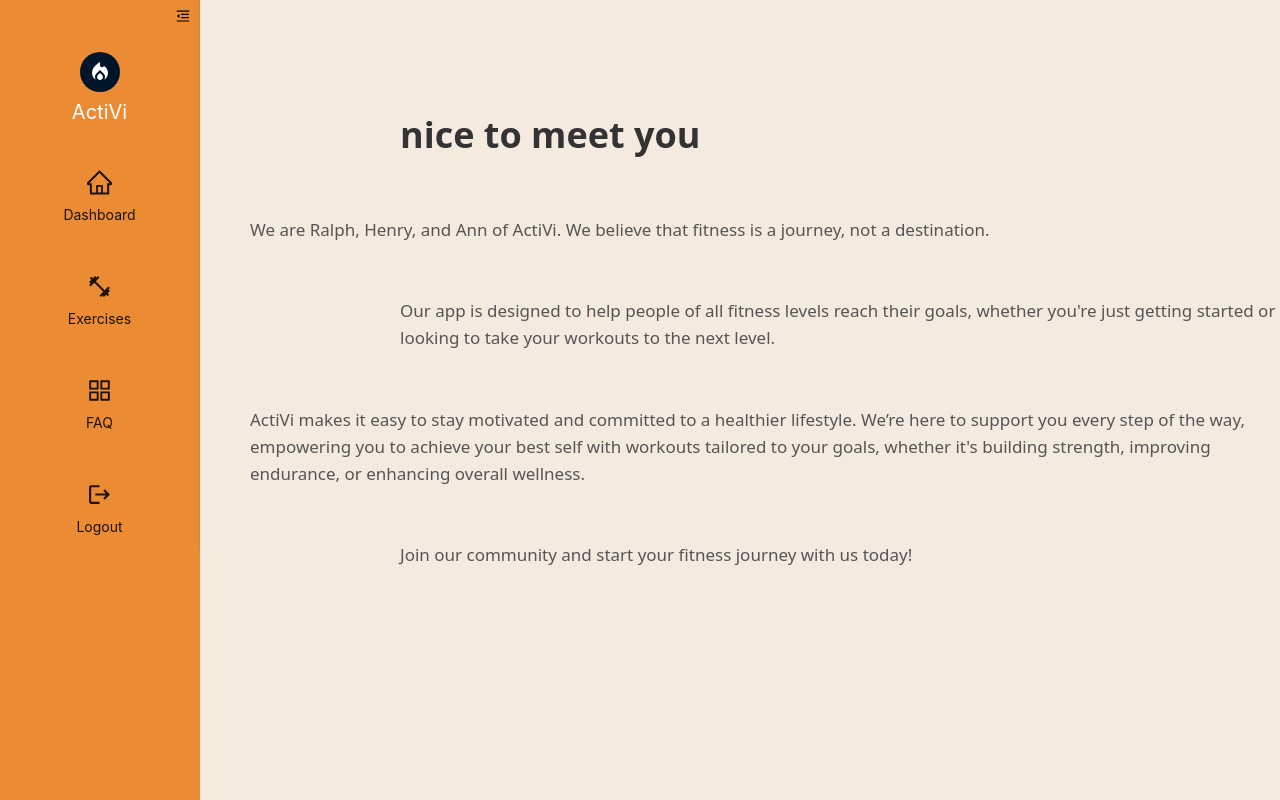
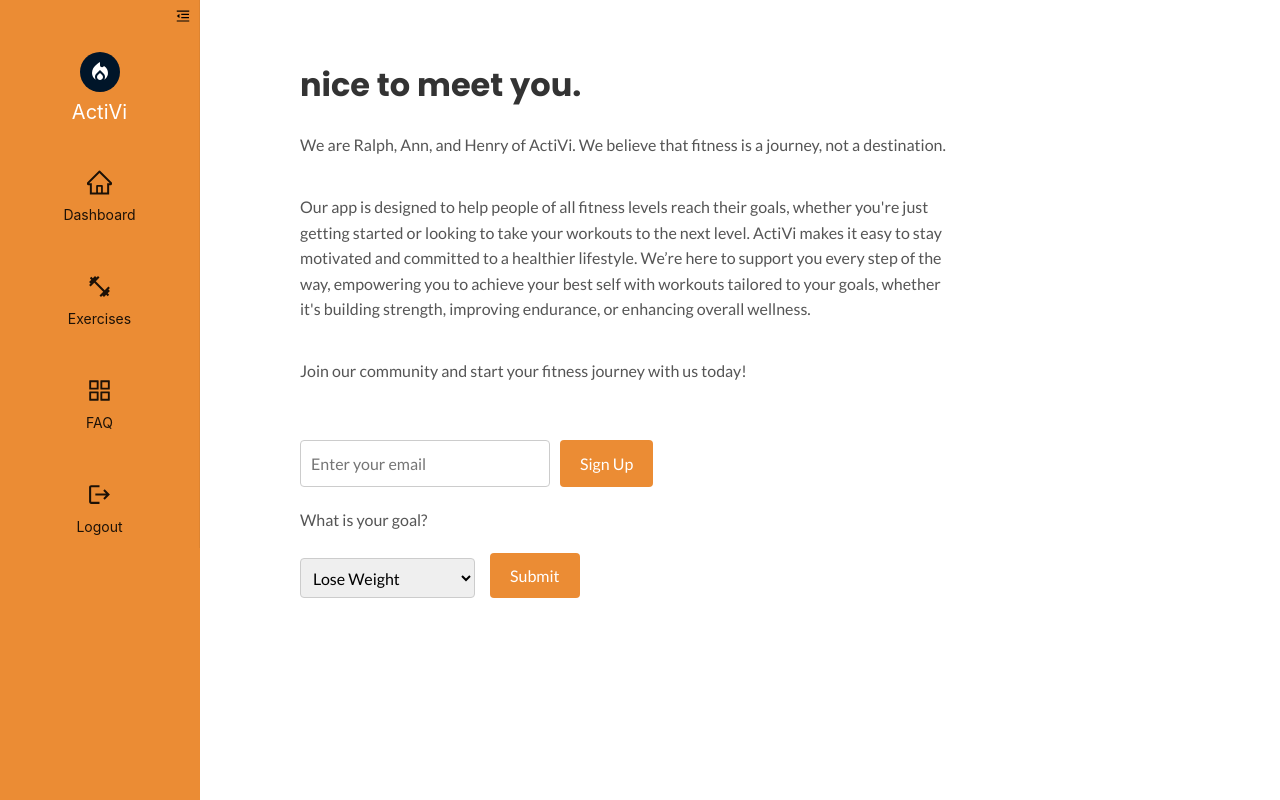
Before and after one commit to rlitoncs/ActiVi, a React (Create React App) app in the folder frontend/: page /about in a window 1280 px wide. Built offline with nearby package versions, Linux system fonts and the light colour scheme.

Commit message:
edit style of About page

```diff
--- a/frontend/src/components/beyondMVP/About.jsx
+++ b/frontend/src/components/beyondMVP/About.jsx
@@ -7,42 +7,46 @@ import Sidebar from '../navigation/Sidebar';
 const About = () => {
   return (
     <div className='about-container'>
+      <div className='image-sidebar'>
         <Sidebar />
+      </div>
 
       <div className='about-content'>
-        <div className='about-title'>
-          <p>nice to meet you</p>
-        </div>
-
-        <div className='about-body2'>
+        <h1 className='about-title'>nice to meet you.</h1>
         <p>
-            We are Ralph, Henry, and Ann of ActiVi. We believe that fitness is a
+          We are Ralph, Ann, and Henry of ActiVi. We believe that fitness is a
           journey, not a destination.
         </p>
-        </div>
-
-        <div className='about-body3'>
         <p>
           Our app is designed to help people of all fitness levels reach their
           goals, whether you're just getting started or looking to take your
-            workouts to the next level.
+          workouts to the next level. ActiVi makes it easy to stay motivated and
+          committed to a healthier lifestyle. We’re here to support you every
+          step of the way, empowering you to achieve your best self with
+          workouts tailored to your goals, whether it's building strength,
+          improving endurance, or enhancing overall wellness.
         </p>
+        <p>Join our community and start your fitness journey with us today!</p>
+        <div className='email-signup'>
+          <input
+            type='email'
+            placeholder='Enter your email'
+            className='email-input'
+          />
+          <button type="submit"className='submit-button'>Sign Up</button>
         </div>
 
-        <div className='about-body4'>
-          <p>
-            ActiVi makes it easy to stay motivated and committed to a healthier
-            lifestyle. We’re here to support you every step of the way,
-            empowering you to achieve your best self with workouts tailored to
-            your goals, whether it's building strength, improving endurance, or
-            enhancing overall wellness.
-          </p>
-        </div>
+        <label for='goal'>What is your goal?</label>
+        <div class='goal-selection'>
 
-        <div className='about-body5'>
-          <p>
-            Join our community and start your fitness journey with us today!
-          </p>
+          <select id='goal' name='goal'>
+            <option value='lose-weight'>Lose Weight</option>
+            <option value='build-muscle'>Build Muscle</option>
+            <option value='increase-flexibility'>Increase Flexibility</option>
+            <option value='improve-endurance'>Improve Endurance</option>
+            <option value='stay-active'>Stay Active</option>
+          </select>
+          <button type="submit" className="submit-button">Submit</button>
         </div>
       </div>
     </div>
--- a/frontend/src/styles/pages/About.scss
+++ b/frontend/src/styles/pages/About.scss
@@ -1,46 +1,106 @@
+@import url('https://fonts.googleapis.com/css2?family=Poppins:wght@700&family=Lato:wght@400&display=swap');
+
 .about-container {
   display: flex;
-  background-color: #f5eadf;
-}
-
-.about-content {
-  flex-direction: column;
-  align-items: center;
-  flex-grow: 5;
+  max-width: 1200px;
+  font-family: 'Lato', sans-serif;
 }
 
 .about-title {
   margin-top: 10%;
-  margin-left: 200px;
-  font-size: 36px;
+  font-size: 2.5em;
   font-weight: bold;
+  font-family: 'Poppins', sans-serif;
+  /* Bold font for the title */
+  font-size: 2em;
+  /* Adjust for larger, eye-catching text */
+  font-weight: 700;
   color: #333;
+  /* Slightly softer than black for a modern feel */
 }
 
-.about-body2,
-.about-body3,
-.about-body4,
-.about-body5 {
-  font-size: 17px;
+.about-content {
+  font-size: 1em;
+  /* Standard readable size */
+  line-height: 1.6;
+  /* Spacing for readability */
+  margin-bottom: 20px;
+  margin-left: 25%;
+  margin-right: 20%;
   color: #555;
-  line-height: 1.6;
+  display: flex;
+  gap: 20px;
+  /* Space between the image and text */
+  align-items: flex-start;
+  flex: 1;
+  flex-direction: column;
 }
 
-.about-body2 {
-  margin-top: 5%;
-  margin-left: 50px;
+
+
+.image-sidebar {
+  height: 100vh;
+  /* Full viewport height */
+  display: flex;
+  align-items: center;
+  justify-content: space-around;
+  position: fixed;
+  z-index: 1000;
+  /* Higher than other elements */
+}
+
+.journey-image {
+  width: 300px;
+  height: auto;
+  border-radius: 8px;
+}
+
+.email-signup {
+  margin-top: 20px;
+  display: flex;
+  gap: 10px;
+  /* Space between input and button */
+}
+
+.email-input {
+  padding: 10px;
+  border: 1px solid #ccc;
+  border-radius: 4px;
+  width: 250px;
+  /* Adjust width as needed */
+  font-size: 16px;
+}
+
+.submit-button {
+  padding: 10px 20px;
+  background-color: #EB8C34;
+  color: #fff;
+  border: none;
+  border-radius: 4px;
+  cursor: pointer;
+  font-size: 16px;
+}
+
+.submit-button:hover {
+  background-color: #e66a00;
+  /* Darker shade on hover */
+}
+
+.goal-selection {
+  display: flex;
+  gap: 15px;
+}
+
+label {
+  margin-right: 25px;
+  align-content: flex-end;
 
 }
 
-.about-body3 {
-  margin-top: 5%;
-  margin-left: 200px;
+select {
+  padding: 8px;
+  margin-top: 5px;
+  border-radius: 4px;
+  border: 1px solid #ccc;
+
 }
-.about-body4 {
-  margin-top: 5%;
-  margin-left: 50px;
-}
-.about-body5 {
-  margin-top: 5%;
-  margin-left: 200px;
-}
```
Lines whose indentation alone changed are shown as unchanged.
